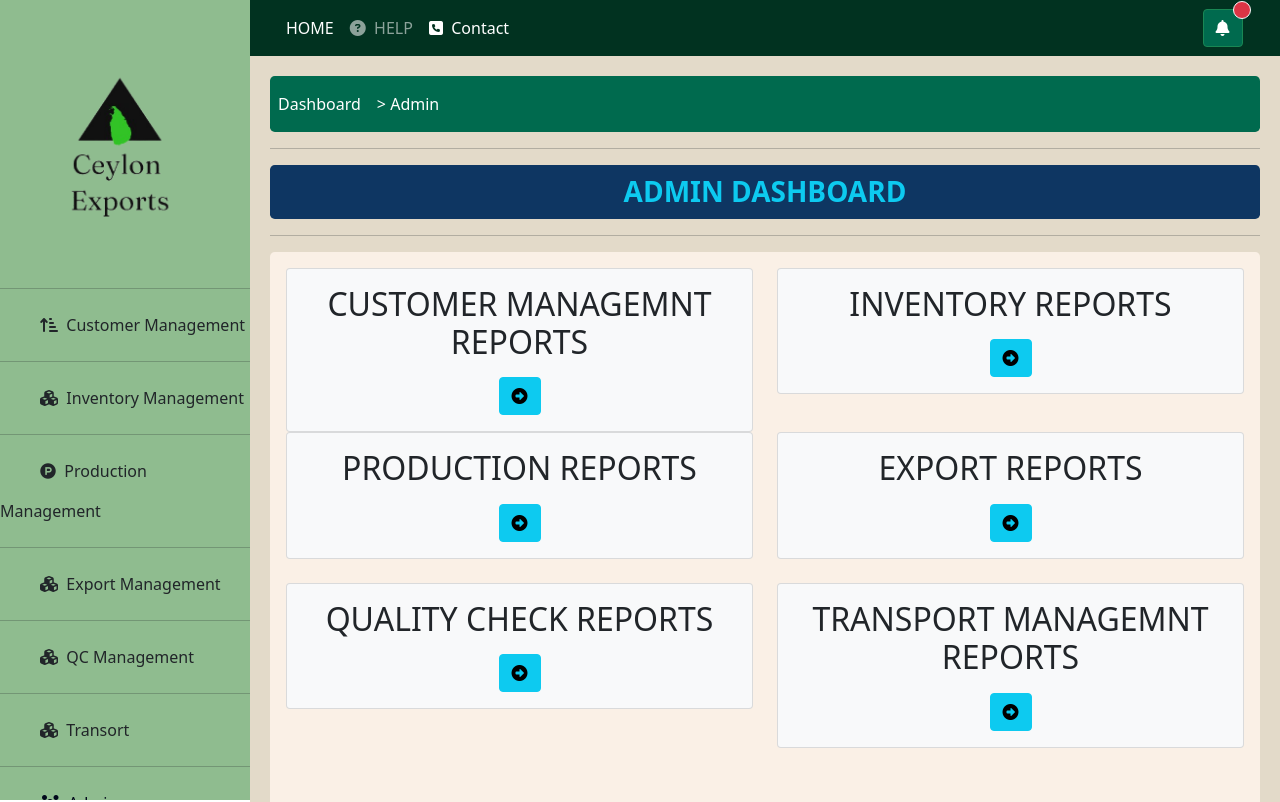
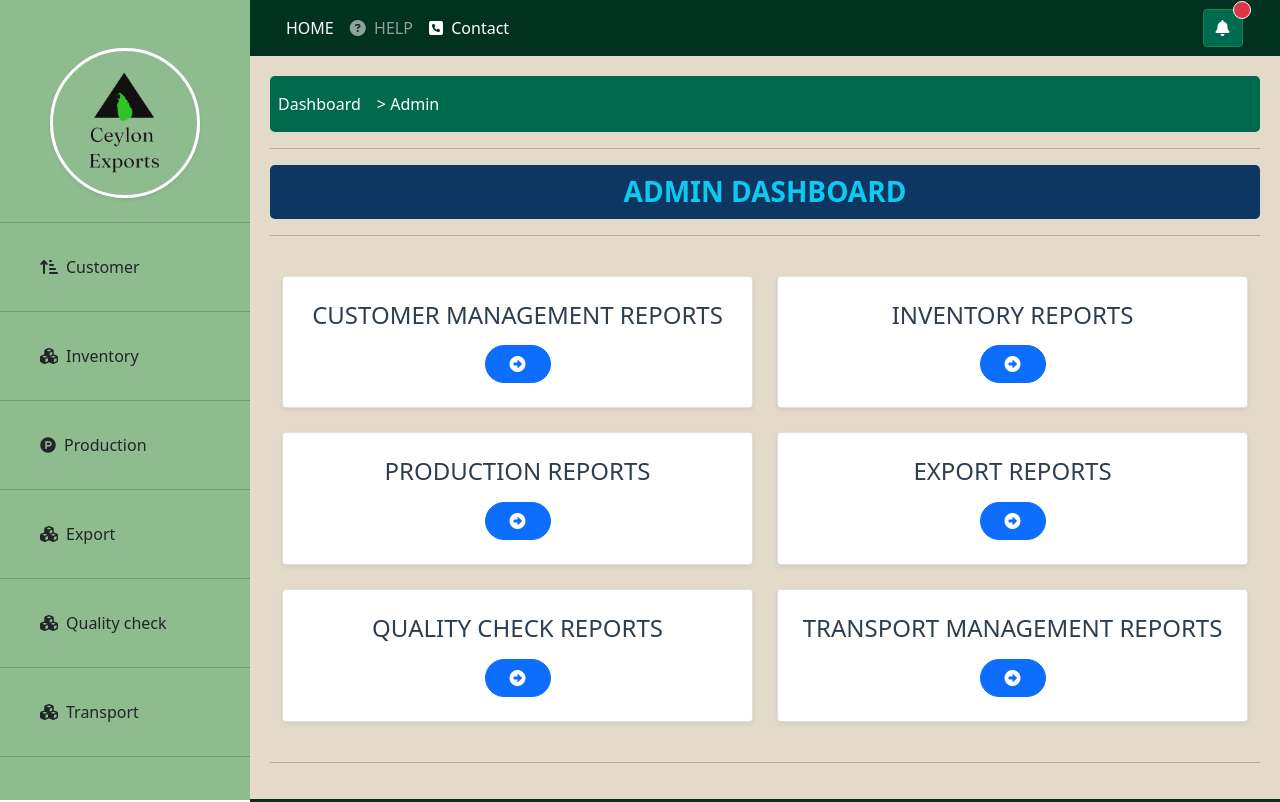
Before and after one commit to IT21062438/ExportManagement, a React (Create React App) app in the folder client/: page /admin in a window 1280 px wide. Shown: the top 802 px of the page. Built offline with nearby package versions, Linux system fonts and the light colour scheme.

Commit message:
Update nav

```diff
--- a/client/src/components/Admin.js
+++ b/client/src/components/Admin.js
@@ -62,98 +62,73 @@ export default class Admin extends Component {
           <hr />
           <center></center>
 
-          <div
-            class="p-3 mb-2  text-dark rounded-3"
-            style={{ backgroundColor: "#faf0e6" }}
-          >
-            <div class="row">
-              <div class="col-sm-6">
-                <div class="card bg-light">
-                  <div class="card-body">
-                    <center>
-                      <h2 class="card-title">CUSTOMER MANAGEMNT REPORTS</h2>
-                      <p class="card-text"></p>
-                      <a href="/matRet" class="btn btn-info">
-                        <i class="fas fa-arrow-alt-circle-right"></i>
-                      </a>
-                    </center>
+          <div className="container py-4">
+            <div className="row g-4">
+              <div className="col-sm-6">
+                <div className="card h-100 shadow-sm hover-shadow transition-all">
+                  <div className="card-body text-center p-4">
+                    <h2 className="card-title h4 mb-3" style={{ color: "#2c3e50" }}>CUSTOMER MANAGEMENT REPORTS</h2>
+                    <a href="/matRet" className="btn btn-primary rounded-pill px-4">
+                      <i className="fas fa-arrow-alt-circle-right"></i>
+                    </a>
                   </div>
                 </div>
               </div>
-              <div class="col-sm-6">
-                <div class="card bg-light">
-                  <div class="card-body">
-                    <center>
-                      <h2 class="card-title">INVENTORY REPORTS</h2>
-                      <p class="card-text"></p>
-                      <a href="/intrep" class="btn btn-info">
-                        <i class="fas fa-arrow-alt-circle-right"></i>
-                      </a>
-                    </center>
-                  </div>
-                </div>
-                <br />
-              </div>
-
-              <div class="col-sm-6">
-                <div class="card bg-light">
-                  <div class="card-body">
-                    <center>
-                      <h2 class="card-title">PRODUCTION REPORTS</h2>
-                      <p class="card-text"></p>
-                      <a href="/prorep" class="btn btn-info">
-                        <i class="fas fa-arrow-alt-circle-right"></i>
-                      </a>
-                    </center>
+              <div className="col-sm-6">
+                <div className="card h-100 shadow-sm hover-shadow transition-all">
+                  <div className="card-body text-center p-4">
+                    <h2 className="card-title h4 mb-3" style={{ color: "#2c3e50" }}>INVENTORY REPORTS</h2>
+                    <a href="/intrep" className="btn btn-primary rounded-pill px-4">
+                      <i className="fas fa-arrow-alt-circle-right"></i>
+                    </a>
                   </div>
                 </div>
               </div>
 
-              <div class="col-sm-6">
-                <div class="card bg-light">
-                  <div class="card-body">
-                    <center>
-                      <h2 class="card-title">EXPORT REPORTS</h2>
-                      <p class="card-text"></p>
-                      <a href="/matins" class="btn btn-info">
-                        <i class="fas fa-arrow-alt-circle-right"></i>
-                      </a>
-                    </center>
+              <div className="col-sm-6">
+                <div className="card h-100 shadow-sm hover-shadow transition-all">
+                  <div className="card-body text-center p-4">
+                    <h2 className="card-title h4 mb-3" style={{ color: "#2c3e50" }}>PRODUCTION REPORTS</h2>
+                    <a href="/prorep" className="btn btn-primary rounded-pill px-4">
+                      <i className="fas fa-arrow-alt-circle-right"></i>
+                    </a>
+                  </div>
+                </div>
+              </div>
+
+              <div className="col-sm-6">
+                <div className="card h-100 shadow-sm hover-shadow transition-all">
+                  <div className="card-body text-center p-4">
+                    <h2 className="card-title h4 mb-3" style={{ color: "#2c3e50" }}>EXPORT REPORTS</h2>
+                    <a href="/matins" className="btn btn-primary rounded-pill px-4">
+                      <i className="fas fa-arrow-alt-circle-right"></i>
+                    </a>
+                  </div>
+                </div>
+              </div>
+
+              <div className="col-sm-6">
+                <div className="card h-100 shadow-sm hover-shadow transition-all">
+                  <div className="card-body text-center p-4">
+                    <h2 className="card-title h4 mb-3" style={{ color: "#2c3e50" }}>QUALITY CHECK REPORTS</h2>
+                    <a href="/matRet" className="btn btn-primary rounded-pill px-4">
+                      <i className="fas fa-arrow-alt-circle-right"></i>
+                    </a>
+                  </div>
+                </div>
+              </div>
+
+              <div className="col-sm-6">
+                <div className="card h-100 shadow-sm hover-shadow transition-all">
+                  <div className="card-body text-center p-4">
+                    <h2 className="card-title h4 mb-3" style={{ color: "#2c3e50" }}>TRANSPORT MANAGEMENT REPORTS</h2>
+                    <a href="/lmo" className="btn btn-primary rounded-pill px-4">
+                      <i className="fas fa-arrow-alt-circle-right"></i>
+                    </a>
                   </div>
                 </div>
               </div>
             </div>
-            <br />
-            <div class="row">
-              <div class="col-sm-6">
-                <div class="card bg-light">
-                  <div class="card-body">
-                    <center>
-                      <h2 class="card-title">QUALITY CHECK REPORTS</h2>
-                      <p class="card-text"></p>
-                      <a href="/matRet" class="btn btn-info">
-                        <i class="fas fa-arrow-alt-circle-right"></i>
-                      </a>
-                    </center>
-                  </div>
-                </div>
-              </div>
-              <div class="col-sm-6">
-                <div class="card bg-light">
-                  <div class="card-body">
-                    <center>
-                      <h2 class="card-title">TRANSPORT MANAGEMNT REPORTS</h2>
-                      <p class="card-text"></p>
-                      <a href="/lmo" class="btn btn-info">
-                        <i class="fas fa-arrow-alt-circle-right"></i>
-                      </a>
-                    </center>
-                  </div>
-                </div>
-                <br />
-              </div>
-            </div>
-            <br />
           </div>
 
           <hr />
--- a/client/src/components/NavBar.js
+++ b/client/src/components/NavBar.js
@@ -9,97 +9,129 @@ class NavBar extends Component {
           <ul className="sidebar-nav">
             <br />
             <br />
-            &nbsp; &nbsp; &nbsp;
-            <img
-              src="%PUBLIC_URL%../../logo.png"
-              class="rounded-circle"
-              width="200"
-              height="200"
-              alt="logo"
-            />
-            <br />
-            <br />
-            <hr />
-            <li>
+            <div className="text-center mb-4">
+              <img
+                src="%PUBLIC_URL%../../logo.png"
+                className="rounded-circle shadow-sm"
+                width="150"
+                height="150"
+                alt="logo"
+                style={{ border: "3px solid #fff", boxShadow: "0 0 10px rgba(0,0,0,0.1)" }}
+              />
+            </div>
+            <hr className="my-4" style={{ borderColor: "rgba(255,255,255,0.1)" }} />
+            <li className="nav-item">
               <div className="dropdown">
-                <i class="fas fa-sort-amount-up-alt"></i>
-                &nbsp; Customer Management
-                <div className="dropdown-content">
-                  <a href="/requests">Customer requests Dashboard</a>
-                  <a href="/reqadd">Add Customer request</a>
-                  <a href="/reqrep">Customer requests reports</a>
-                  <a href="/inquiries">Customer Inquiries Dashboard</a>
-                  <a href="/inqadd">Add Customer inquiry</a>
-                  <a href="/inqrep">Customer Inquiry reports</a>
+                <i className="fas fa-sort-amount-up-alt me-2"></i>
+                <span className="nav-link-text">Customer </span>
+                <div className="dropdown-content shadow-lg">
+                  <a href="/requests" className="dropdown-item">
+                    <i className="fas fa-chart-line me-2"></i>Requests Dashboard
+                  </a>
+                  <a href="/reqadd" className="dropdown-item">
+                    <i className="fas fa-plus-circle me-2"></i>Add request
+                  </a>
+                  <a href="/reqrep" className="dropdown-item">
+                    <i className="fas fa-file-alt me-2"></i>Requests reports
+                  </a>
+                  <a href="/inquiries" className="dropdown-item">
+                    <i className="fas fa-question-circle me-2"></i>Inquiries Dashboard
+                  </a>
+                  <a href="/inqadd" className="dropdown-item">
+                    <i className="fas fa-plus-circle me-2"></i>Add inquiry
+                  </a>
+                  <a href="/inqrep" className="dropdown-item">
+                    <i className="fas fa-file-alt me-2"></i>Inquiry reports
+                  </a>
                 </div>
               </div>
             </li>
-            <hr />
-            <li>
+            <hr className="my-4" style={{ borderColor: "rgba(255,255,255,0.1)" }} />
+            <li className="nav-item">
               <div className="dropdown">
-                <i class="fas fa-cubes"></i>
-                &nbsp; Inventory Management
-                <div className="dropdown-content">
-                  <a href="/intdash">Inventory Dashboard</a>
-
-                  <a href="/intrep">Reports</a>
+                <i className="fas fa-cubes me-2"></i>
+                <span className="nav-link-text">Inventory</span>
+                <div className="dropdown-content shadow-lg">
+                  <a href="/intdash" className="dropdown-item">
+                    <i className="fas fa-chart-line me-2"></i>Inventory Dashboard
+                  </a>
+                  <a href="/intrep" className="dropdown-item">
+                    <i className="fas fa-file-alt me-2"></i>Inventory Reports
+                  </a>
                 </div>
               </div>
             </li>
-            <hr />
-            <li>
+            <hr className="my-4" style={{ borderColor: "rgba(255,255,255,0.1)" }} />
+            <li className="nav-item">
               <div className="dropdown">
-                <i class="fab fa-product-hunt"></i>
-                &nbsp; Production Management
-                <div className="dropdown-content">
-                  <a href="/prodash">Production Dashboard</a>
-                  <a href="/prorep">Slot Reports</a>
+                <i className="fab fa-product-hunt me-2"></i>
+                <span className="nav-link-text">Production </span>
+                <div className="dropdown-content shadow-lg">
+                  <a href="/prodash" className="dropdown-item">
+                    <i className="fas fa-chart-line me-2"></i>Production Dashboard
+                  </a>
+                  <a href="/prorep" className="dropdown-item">
+                    <i className="fas fa-file-alt me-2"></i>Slot Reports
+                  </a>
                 </div>
               </div>
             </li>
-            <hr />
-            <li>
+            <hr className="my-4" style={{ borderColor: "rgba(255,255,255,0.1)" }} />
+            <li className="nav-item">
               <div className="dropdown">
-                <i class="fas fa-cubes"></i>
-                &nbsp; Export Management
-                <div className="dropdown-content">
-                  <a href="/expDash">Export Dashboard</a>
-                  <a href="/buyerReg">Buyer Registration</a>
-
-                  <a href="#">Reports</a>
+                <i className="fas fa-cubes me-2"></i>
+                <span className="nav-link-text">Export</span>
+                <div className="dropdown-content shadow-lg">
+                  <a href="/expDash" className="dropdown-item">
+                    <i className="fas fa-chart-line me-2"></i>Export Dashboard
+                  </a>
+                  <a href="/buyerReg" className="dropdown-item">
+                    <i className="fas fa-user-plus me-2"></i>Buyer Registration
+                  </a>
+                  <a href="#" className="dropdown-item">
+                    <i className="fas fa-file-alt me-2"></i>Reports
+                  </a>
                 </div>
               </div>
             </li>
-            <hr />
-            <li>
+            <hr className="my-4" style={{ borderColor: "rgba(255,255,255,0.1)" }} />
+            <li className="nav-item">
               <div className="dropdown">
-                <i class="fas fa-cubes"></i>
-                &nbsp; QC Management
-                <div className="dropdown-content">
-                  <a href="/homeqc">QC Dashboard</a>
-                  <a href="/add">QC Card</a>
+                <i className="fas fa-cubes me-2"></i>
+                <span className="nav-link-text">Quality check</span>
+                <div className="dropdown-content shadow-lg">
+                  <a href="/homeqc" className="dropdown-item">
+                    <i className="fas fa-chart-line me-2"></i>QC Dashboard
+                  </a>
+                  <a href="/add" className="dropdown-item">
+                    <i className="fas fa-plus-circle me-2"></i>QC Card
+                  </a>
                 </div>
               </div>
             </li>
-            <hr />
-            <li>
+            <hr className="my-4" style={{ borderColor: "rgba(255,255,255,0.1)" }} />
+            <li className="nav-item">
               <div className="dropdown">
-                <i class="fas fa-cubes"></i>
-                &nbsp; Transort
-                <div className="dropdown-content">
-                  <a href="/hometr">TR Dashboard</a>
-                  <a href="/addtr">TR Card</a>
+                <i className="fas fa-cubes me-2"></i>
+                <span className="nav-link-text">Transport</span>
+                <div className="dropdown-content shadow-lg">
+                  <a href="/hometr" className="dropdown-item">
+                    <i className="fas fa-chart-line me-2"></i>TR Dashboard
+                  </a>
+                  <a href="/addtr" className="dropdown-item">
+                    <i className="fas fa-plus-circle me-2"></i>TR Card
+                  </a>
                 </div>
               </div>
             </li>
-            <hr />
-            <li>
-              <a href="/admin">
-                <i class="fas fa-users-cog"></i>
-                &nbsp; Admin
+            <hr className="my-4" style={{ borderColor: "rgba(255,255,255,0.1)" }} />
+            <li className="nav-item">
+              <a href="/admin" className="nav-link">
+                <i className="fas fa-users-cog me-2"></i>
+                <span className="nav-link-text">Admin</span>
               </a>
             </li>
-            <hr />
+            <hr className="my-4" style={{ borderColor: "rgba(255,255,255,0.1)" }} />
           </ul>
         </div>
 
```
